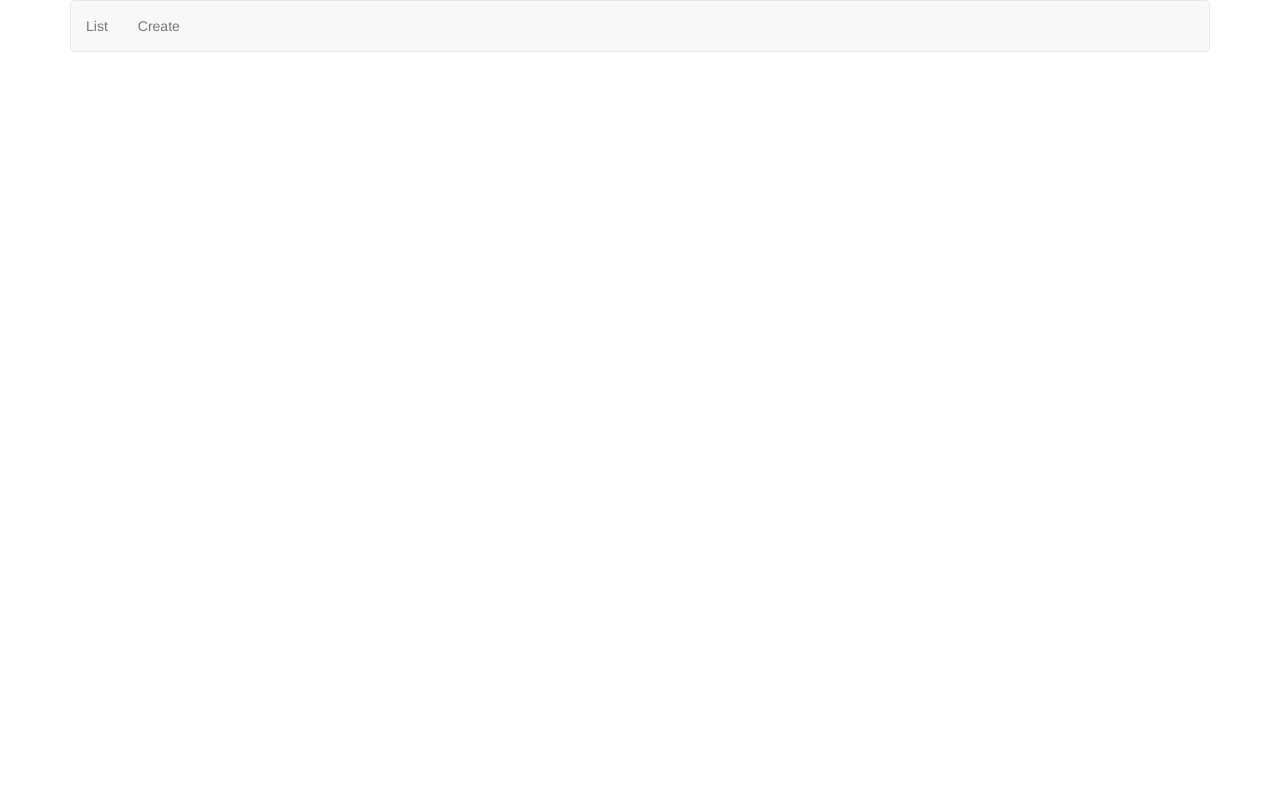
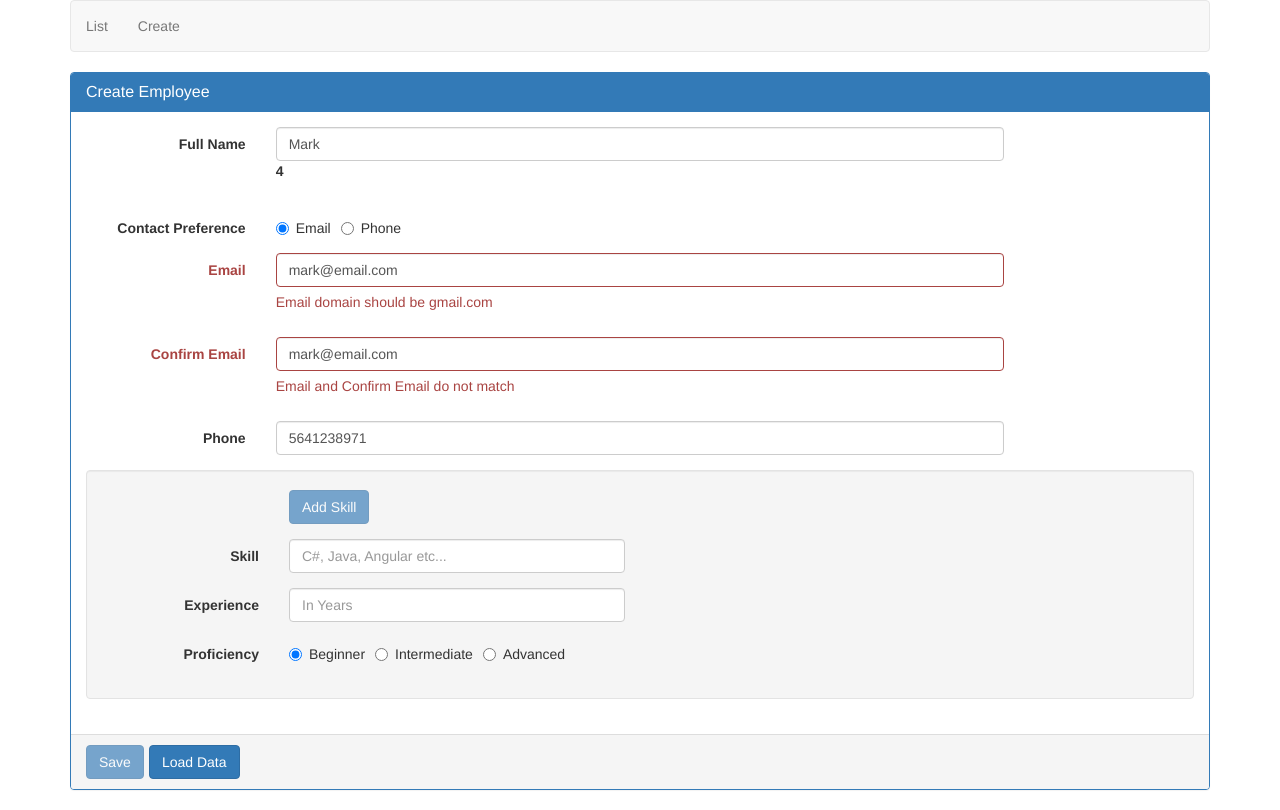
Before and after one commit to imsagarchopra/Angular6Demo, an Angular app: page /edit/1 in a window 1280 px wide. Before the commit this address led to /. Built offline with nearby package versions, Linux system fonts and the light colour scheme; data requests are answered from the project's data file.

Commit message:
Reactive forms Edit

```diff
--- a/src/app/app-routing.module.ts
+++ b/src/app/app-routing.module.ts
@@ -6,6 +6,7 @@ import { ListEmployeesComponent } from './employee/list-employees.component';
 const appRoutes: Routes = [
   {path: 'list', component: ListEmployeesComponent},
   {path: 'create', component: CreateEmployeeComponent},
+  {path: 'edit/:id', component: CreateEmployeeComponent},
   {path: '', redirectTo: '/list', pathMatch: 'full'}
 ];
 
--- a/src/app/employee/create-employee.component.html
+++ b/src/app/employee/create-employee.component.html
@@ -153,7 +153,7 @@
     </div>
     <div class="panel-footer">
       <div class="btn-toolbar">
-        <button class="btn btn-primary" type="submit">Save</button>
+        <button class="btn btn-primary" type="submit" [disabled]="employeeForm.invalid">Save</button>
         <button class="btn btn-primary" type="button" (click)="onLoadDataClick()">Load Data</button>
       </div>
     </div>
--- a/src/app/employee/create-employee.component.ts
+++ b/src/app/employee/create-employee.component.ts
@@ -1,6 +1,9 @@
 import { Component, OnInit } from '@angular/core';
 import { AbstractControl, FormArray, FormBuilder, FormControl, FormGroup, Validators } from '@angular/forms';
+import { ActivatedRoute } from '@angular/router';
 import { CustomValidators } from '../shared/custom.validators';
+import { EmployeeService } from './employee.service';
+import { IEmployee } from './IEmployee';
 
 @Component({
   selector: 'app-create-employee',
@@ -56,7 +59,9 @@ export class CreateEmployeeComponent implements OnInit {
     },
   };
 
-  constructor(private _fb: FormBuilder) { }
+  constructor(private _fb: FormBuilder,
+    private route: ActivatedRoute,
+    private employeeService: EmployeeService) { }
 
   ngOnInit(): void {
     // this.employeeForm = new FormGroup({
@@ -87,6 +92,32 @@ export class CreateEmployeeComponent implements OnInit {
     this.employeeForm.get('fullName')?.valueChanges.subscribe((value: string) => { this.fullNameLength = value.length });
     this.employeeForm.valueChanges.subscribe((data) => {
       this.logValidationErrors(this.employeeForm);
+    });
+
+    this.route.paramMap.subscribe(params => {
+      const empId = <number><unknown>params.get('id');
+
+      if(empId){
+        this.getEmployee(empId);
+      }
+    });
+  }
+
+  getEmployee(id: number):void{
+    this.employeeService.getEmployee(id).subscribe(
+      (employee : IEmployee) => this.editEmployee(employee),(err: any) => console.log(err)
+    );
+  }
+
+  editEmployee(employee : IEmployee): void{
+    this.employeeForm.patchValue({
+      fullName: employee.fullName,
+      contactPreference: employee.contactPreference,
+      emailGroup:{
+        email: employee.email,
+        confirmEmail: employee.email
+      },
+      phone: employee.phone
     });
   }
 
@@ -119,7 +150,7 @@ export class CreateEmployeeComponent implements OnInit {
        // Clear the existing validation errors
        this.formErrors[key] = '';
        if (abstractControl && !abstractControl.valid &&
-         (abstractControl.touched || abstractControl.dirty)) {
+         (abstractControl.touched || abstractControl.dirty || abstractControl.value !== '' )) {
          // Get all the validation messages of the form control
          // that has failed the validation
          const messages = this.validationMessages[key];
--- a/src/app/employee/list-employees.component.html
+++ b/src/app/employee/list-employees.component.html
@@ -15,7 +15,7 @@
           <td>{{ employee.email }}</td>
           <td>{{ employee.phone }}</td>
           <td>{{ employee.contactPreference }}</td>
-          <td> <button class="btn btn-primary">Edit</button> </td>
+          <td> <button class="btn btn-primary" (click)="editButtonClick(employee.id)">Edit</button> </td>
         </tr>
       </tbody>
     </table>
--- a/src/app/employee/list-employees.component.ts
+++ b/src/app/employee/list-employees.component.ts
@@ -1,4 +1,5 @@
 import { Component, OnInit } from '@angular/core';
+import { Router } from '@angular/router';
 import { EmployeeService } from './employee.service';
 import { IEmployee } from './IEmployee';
 
@@ -11,11 +12,15 @@ export class ListEmployeesComponent implements OnInit {
 
   employees!: IEmployee[];
 
-  constructor(private _employeeService: EmployeeService){}
+  constructor(private _employeeService: EmployeeService, private _router: Router){}
 
   ngOnInit(): void {
     this._employeeService.getEmployees().subscribe(
       (listEmployees) => this.employees = listEmployees
     );
   }
+
+  editButtonClick(employeeId: number):void{
+    this._router.navigate(['/edit',employeeId]);
+  }
 }
--- a/src/app/shared/custom.validators.ts
+++ b/src/app/shared/custom.validators.ts
@@ -19,7 +19,7 @@ export class CustomValidators {
         const emailControl = group.get('email');
         const confirmEmailControl = group.get('confirmEmail');
 
-        if (emailControl === confirmEmailControl || confirmEmailControl?.pristine) {
+        if (emailControl === confirmEmailControl || (confirmEmailControl?.pristine && confirmEmailControl.value === '')) {
             return null;
         }
         else {
```
